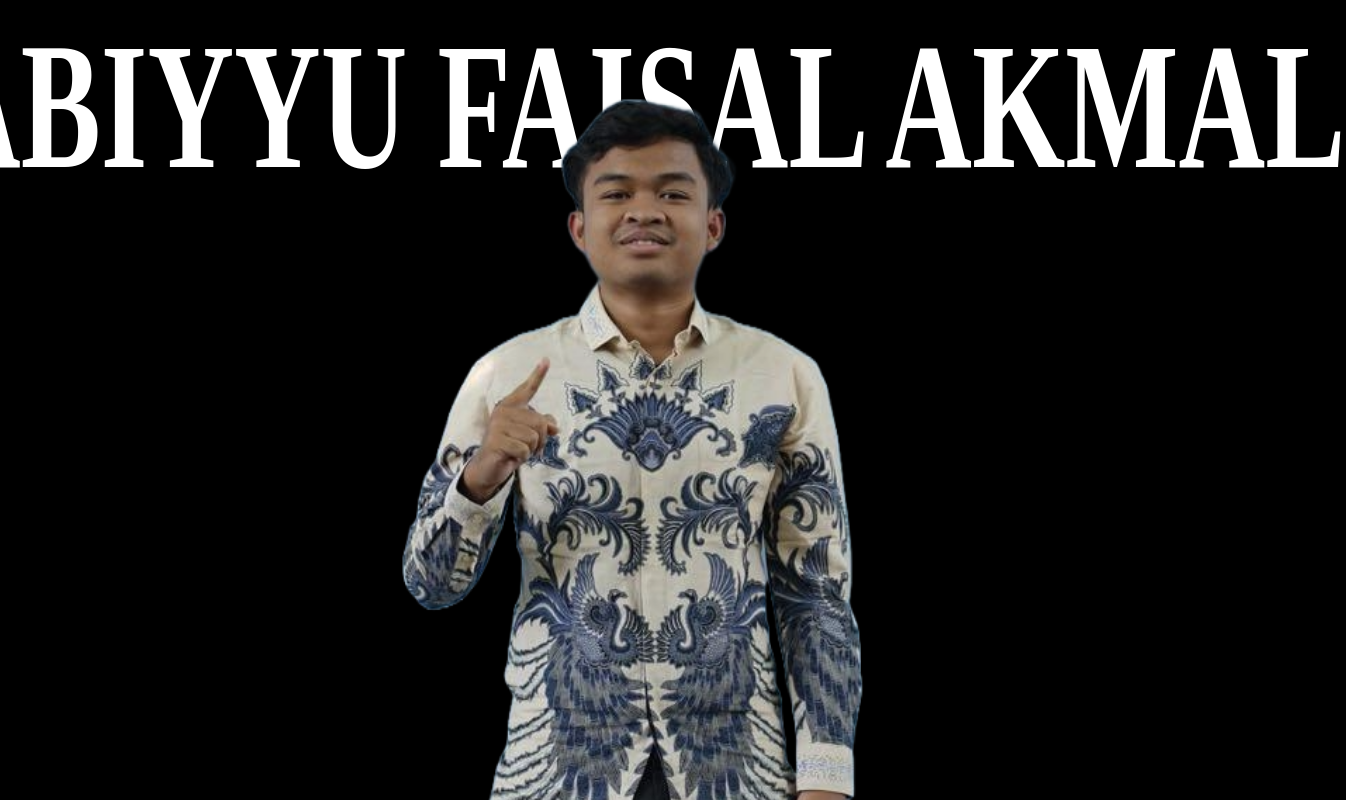
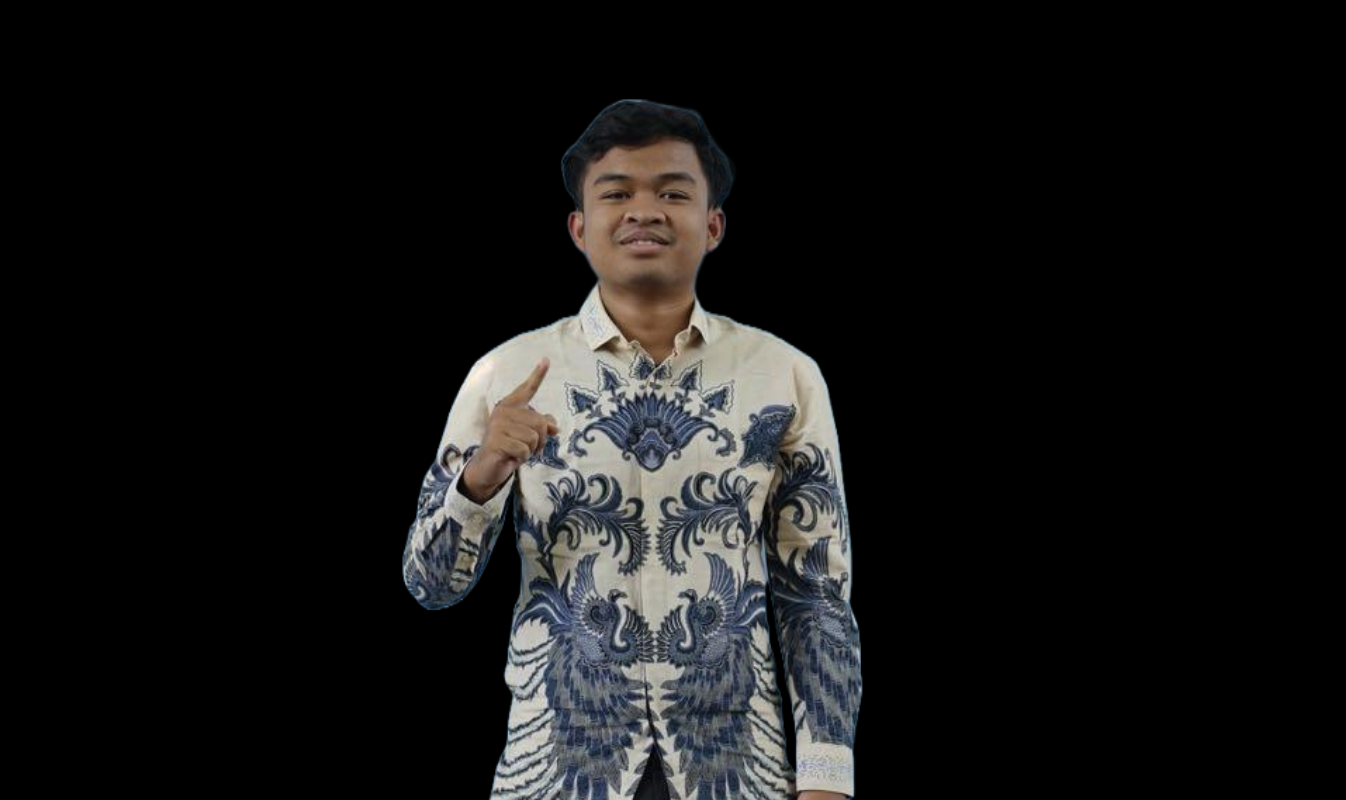
Before and after one commit to faisalganteng1265/Personal-Website, a Next.js app: page / in a window 1280 px wide. Shown: the top 800 px of the page, 1346 px wide, since content can reach past the window. Built offline with nearby package versions, Linux system fonts and the light colour scheme.

Commit message:
Change header color and font size in page.tsx

```diff
--- a/src/app/page.tsx
+++ b/src/app/page.tsx
@@ -7,8 +7,8 @@ export default function Home() {
         <h1
           className="font-american-captain z-0 absolute"
           style={{
-            color: '#ffffff',
-            fontSize: '120px',
+            color: '#000000',
+            fontSize: '100px',
             transform: 'translate(0px, -50px) scaleY(1.5)',
             whiteSpace: 'nowrap'
           }}
```
